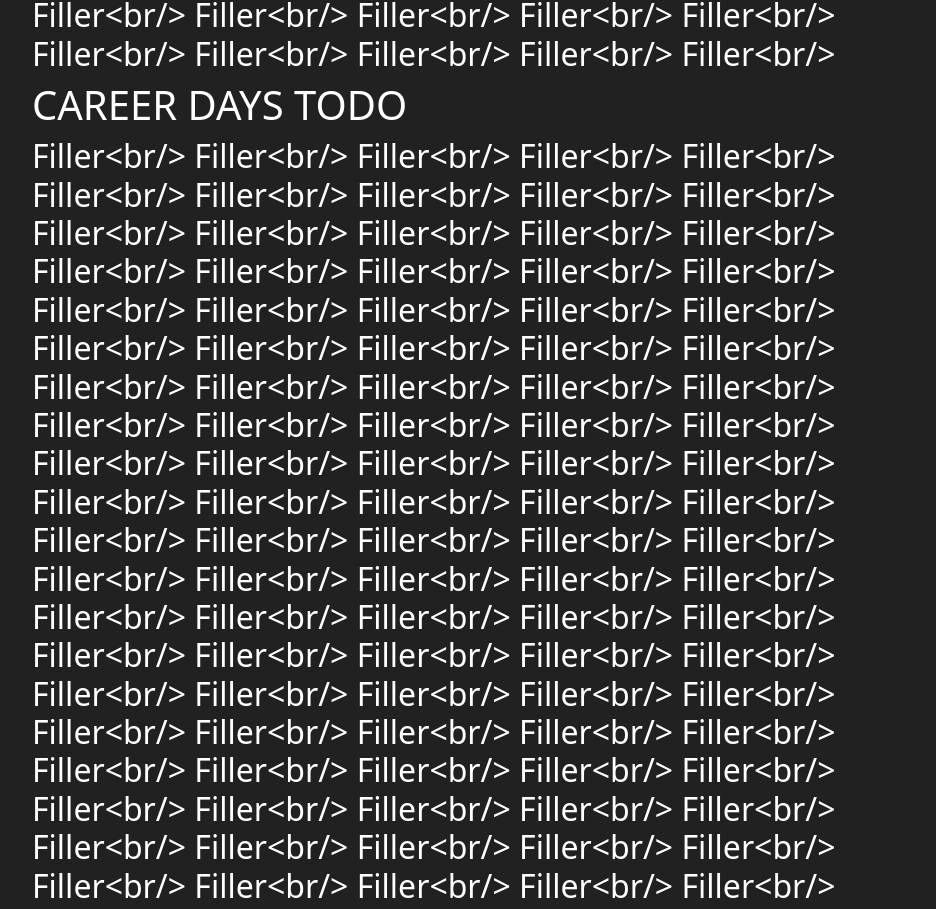
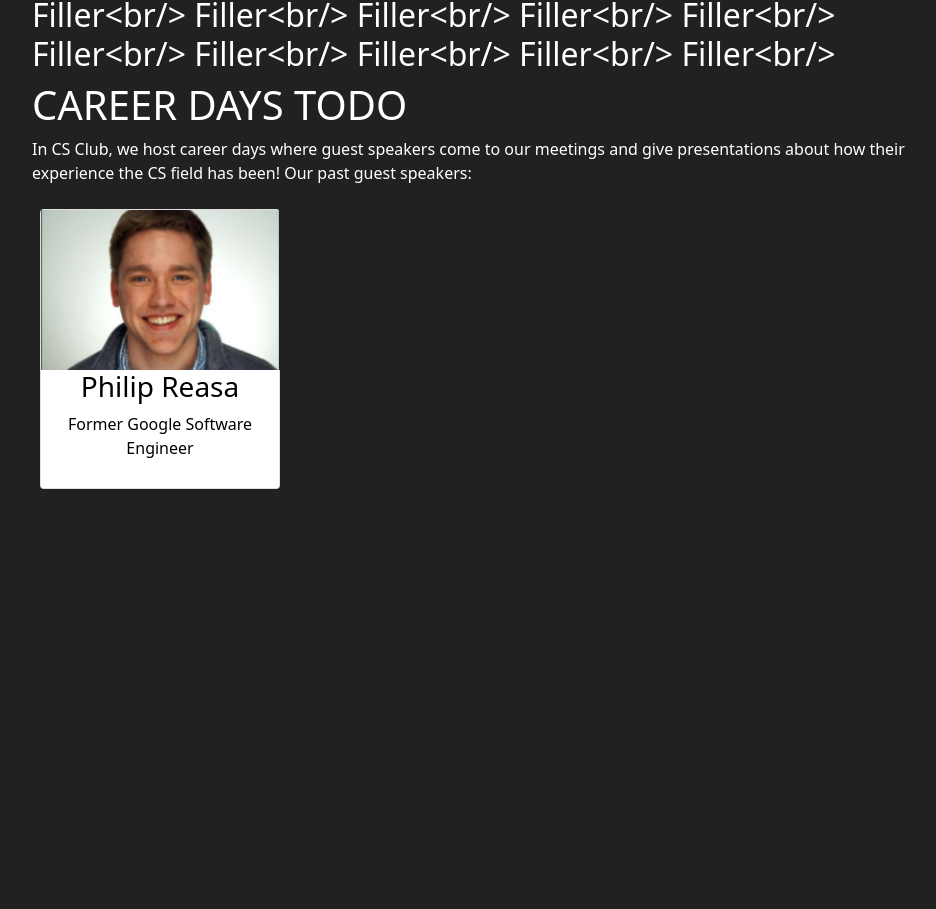
Before and after one commit to ihscompsciclub/ihscompsciclub.github.io, a React (Create React App) app: page /activities in a window 1280 px wide. Shown: the part 3610-4519 px from the top of the page, without its empty margins (160-1096 px from the left). After the commit the page ends 4107 px from the top, so only its background shows below. Built offline with nearby package versions, Linux system fonts and the light colour scheme.

Commit message:
career days

```diff
--- a/src/activities.js
+++ b/src/activities.js
@@ -1,5 +1,5 @@
 import React from 'react'
-import { TopNavBar, Filler } from './util'
+import { TopNavBar, Filler, PersonCard } from './util'
 import Dropdown from 'react-bootstrap/Dropdown'
 
 export class Activities extends React.Component {
@@ -44,7 +44,11 @@ export class Activities extends React.Component {
 
                 {/** Club career days content */}
                 <h1 id="careerDays">CAREER DAYS TODO</h1>
-                <Filler />
+                <p>In CS Club, we host career days where guest
+                    speakers come to our meetings and give presentations about
+                    how their experience the CS field has been! Our past guest
+                    speakers:</p>
+                <PersonCard imgSrc="./memberImgs/Philip Reasa.png" name="Philip Reasa" shortDesc="Former Google Software Engineer" />
             </div >
         )
     }
```
Also changed, not shown: public/memberImgs/Philip Reasa.png (added).
